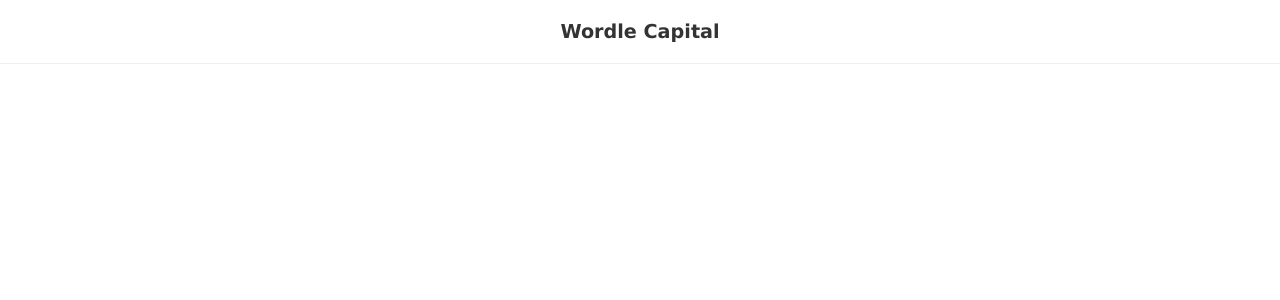
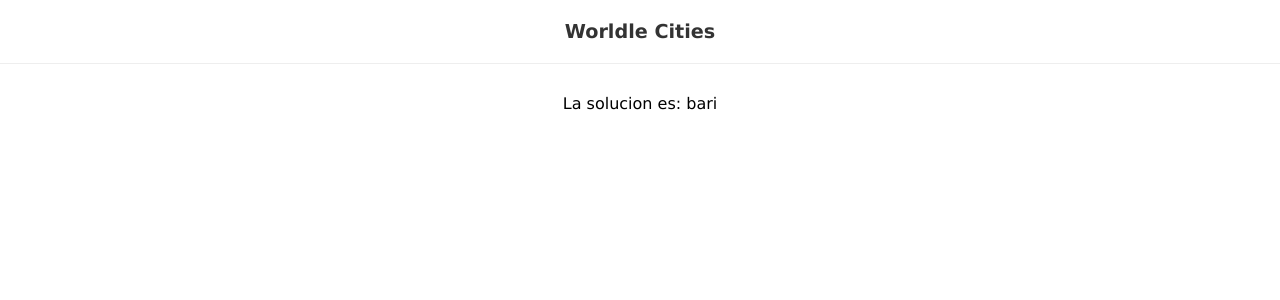
Before and after one commit to toniferr/world-capital, a React (Create React App) app: page / in a window 1280 px wide. Shown: the top 300 px of the page. Built offline with nearby package versions, Linux system fonts and the light colour scheme; data requests are answered from the project's data file.

Commit message:
set the solutions in json

```diff
--- /dev/null
+++ b/data/db.json
@@ -0,0 +1,24 @@
+{
+    "solutions": [
+        {"word":"oslo", "country":"noruega", "id":1},
+        {"word":"doha", "country":"qatar", "id":2},
+        {"word":"cluj", "country":"rumania", "id":3},
+        {"word":"kiev", "country":"ucrania", "id":4},
+        {"word":"cali", "country":"colombia", "id":5},
+        {"word":"baku", "country":"azerbaiyan", "id":6},
+        {"word":"seul", "country":"corea del sur", "id":7},
+        {"word":"kiel", "country":"alemania", "id":8},
+        {"word":"niza", "country":"francia", "id":9},
+        {"word":"bali", "country":"indonesia", "id":10},
+        {"word":"riga", "country":"letonia", "id":11},
+        {"word":"lyon", "country":"francia", "id":12},
+        {"word":"roma", "country":"italia", "id":13},
+        {"word":"lima", "country":"peru", "id":14},
+        {"word":"leon", "country":"españa", "id":15},
+        {"word":"pisa", "country":"italia", "id":16},
+        {"word":"vigo", "country":"españa", "id":17},
+        {"word":"lugo", "country":"españa", "id":18},
+        {"word":"bari", "country":"italia", "id":19},
+        {"word":"jaen", "country":"españa", "id":20}
+    ]
+}
--- a/src/App.js
+++ b/src/App.js
@@ -1,7 +1,23 @@
+import { useEffect, useState } from "react";
+
 function App() {
+
+  const [solution, setSolution] = useState(null);
+
+  useEffect(() => {
+    fetch('http://localhost:3001/solutions')
+      .then(rest => rest.json())
+      .then(json => {
+        //random int between 0 & 19
+        const randomSolution = json[Math.floor(Math.random()*json.length)]
+        setSolution(randomSolution.word)
+      })
+  }, [setSolution])
+
   return (
     <div className="App">
-      <h1>Wordle Capital</h1>
+      <h1>Worldle Cities</h1>
+      {solution && <div>La solucion es: {solution}</div>}
     </div>
   );
 }
@@ -18,7 +34,7 @@
     -- each past guess is an array of letter objects [{}, {}, {}, {}, {}]
     -- each object represents a letter in the guess word {letter: 'a', color: 'yellow'}
   -- current guess
-    -- string 'hello'
+    -- string 'palma'
   -- keypad letters
     -- array of letter objects [{key: 'a', color: 'green'}, {}, {} ...]
   -- number of turns
@@ -46,4 +62,10 @@
     -- when the user runs out of guesses
       -- modal to say 'unlucky'
 
+
+  --solution data
+    -- 3rd party api
+    -- own database (e.g. mongodb)
+    -- json file
+
 */
```
